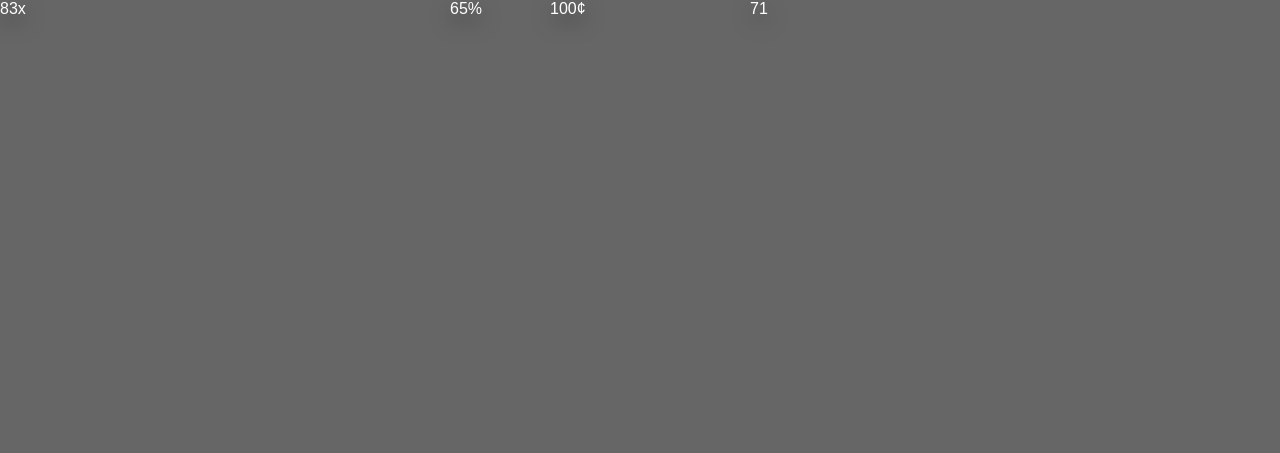
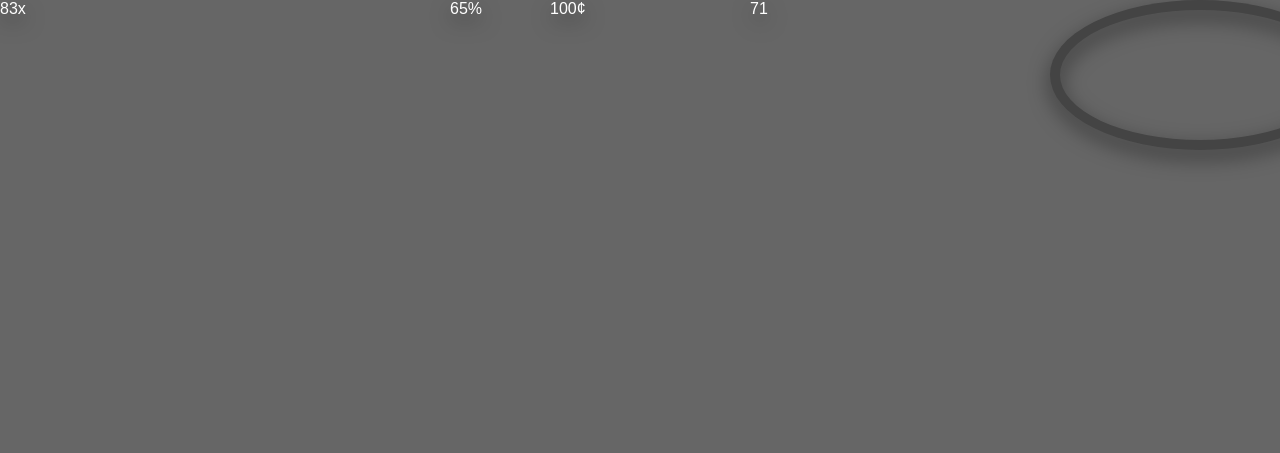
Before and after one commit to crossproduct/ProgressCircle, a plain HTML site: page index.html in a window 1280 px wide. Shown: the top 453 px of the page. Drawn offline with Linux system fonts and the light colour scheme.

Commit message:
update the demo page

```diff
--- a/index.html
+++ b/index.html
@@ -116,6 +116,7 @@
 		    		unit: '&cent;',
 		    		scaleFont: true,
 		    		direction: 1,
+		    		strokeLinecap: 'round',
 		    		callback: null
 		    	});
 
@@ -146,6 +147,8 @@
 		    		unit: '%',
 		    		scaleFont: true,
 		    		direction: -1,
+		    		trackColor: '#444444',
+		    		strokeLinecap: 'round',
 		    		callback: null
 		    	});
 
```
